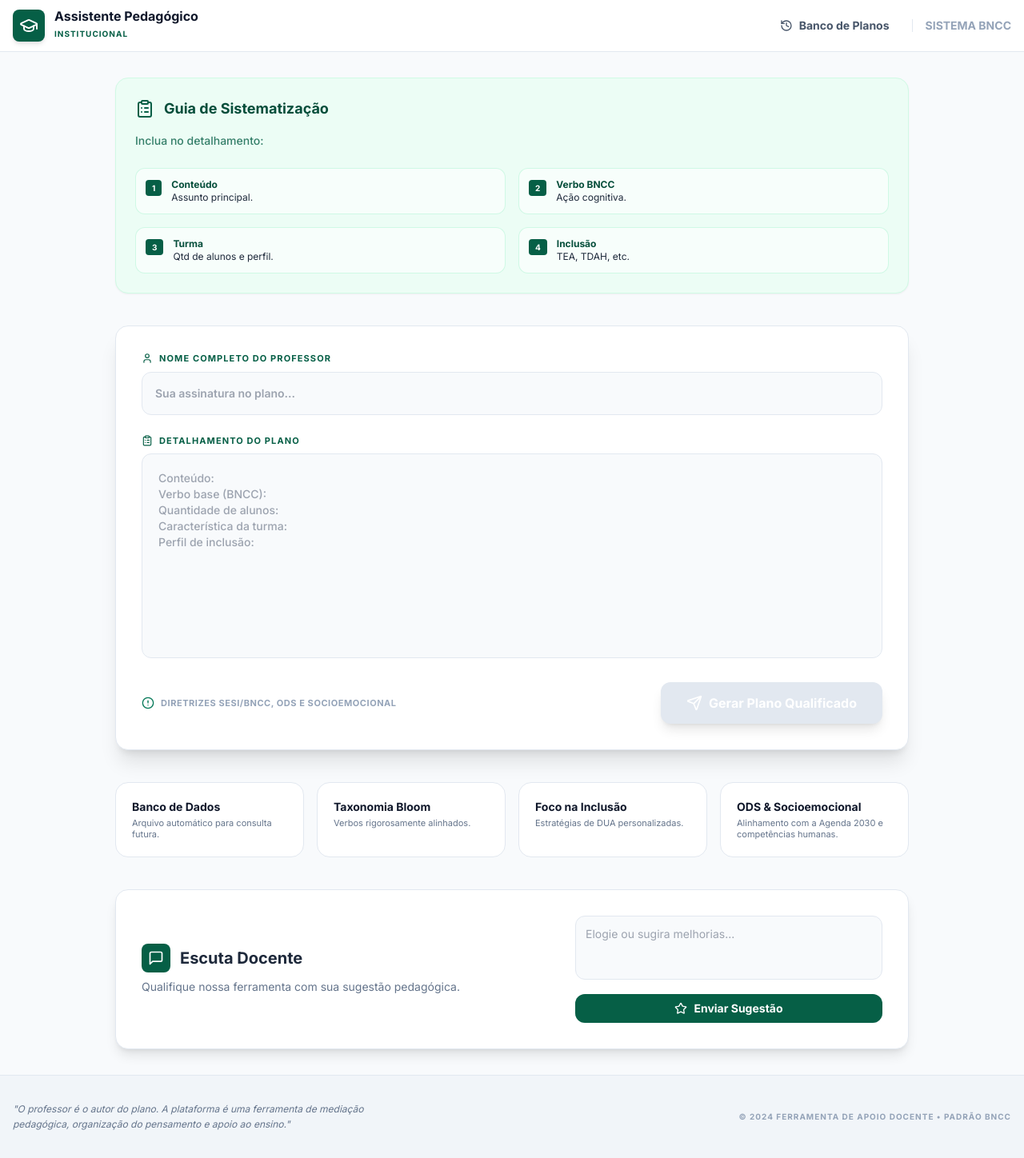
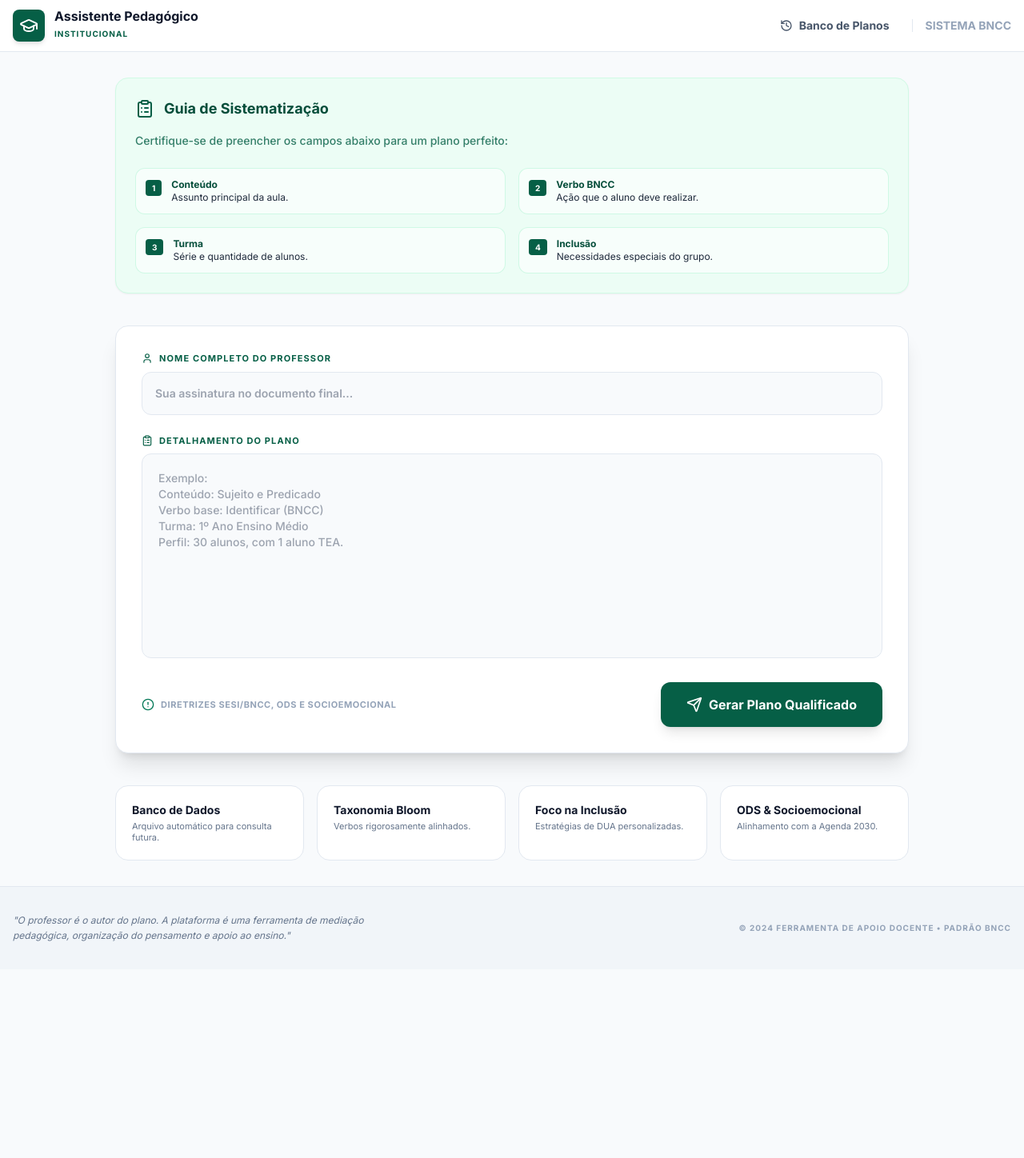
Before and after one commit to martinskati/GPP--PLANNER--Gerador-de-Planos-Pedag-gicos, a React (Vite) app: page / in a window 1280 px wide. Shown: the whole page at 80% size. After the commit the page ends 1212 px from the top, so only its background shows below. Built offline with nearby package versions, Linux system fonts and the light colour scheme.

Commit message:
feat: Improve form validation and error handling
Adds proactive validation for teacher name and lesson plan details, providing immediate visual feedback to the user. Also refines error messages for better clarity during API communication failures.

```diff
--- a/App.tsx
+++ b/App.tsx
@@ -27,17 +27,22 @@ const App: React.FC = () => {
     setHistory(storageService.getHistory());
   }, []);
 
-  useEffect(() => {
-    if (state.showHistory) {
-      setHistory(storageService.getHistory());
-    }
-  }, [state.showHistory]);
-
   const handleSubmit = useCallback(async (e: React.FormEvent) => {
     e.preventDefault();
-    if (!inputText.trim() || !teacherName.trim()) return;
 
+    // Validação proativa com feedback visual
+    if (!teacherName.trim()) {
+      setState(prev => ({ ...prev, error: "Por favor, insira seu nome antes de gerar o plano." }));
+      return;
+    }
+    if (!inputText.trim()) {
+      setState(prev => ({ ...prev, error: "O detalhamento do plano não pode estar vazio." }));
+      return;
+    }
+
+    console.log("Iniciando geração de plano para:", teacherName);
     setState(prev => ({ ...prev, isGenerating: true, error: null }));
+
     const fullInput = `Nome do Professor: ${teacherName}\n${inputText}`;
 
     try {
@@ -52,11 +57,11 @@ const App: React.FC = () => {
         showHistory: false
       });
     } catch (err: any) {
-      console.error("Erro capturado no App:", err);
+      console.error("Erro na submissão do formulário:", err);
       setState(prev => ({
         ...prev,
         isGenerating: false,
-        error: err.message || "Não foi possível gerar o plano. Verifique a configuração da API_KEY."
+        error: err.message || "Falha na comunicação com a IA. Verifique sua chave de API."
       }));
     }
   }, [inputText, teacherName]);
@@ -105,12 +110,20 @@ const App: React.FC = () => {
         {!state.plan ? (
           <div className="space-y-10 animate-in fade-in duration-500">
 
-            {/* Mensagem de Erro */}
+            {/* Alerta de Erro - Agora mais visível */}
             {state.error && (
-              <div className="bg-red-50 border border-red-200 rounded-xl p-4 flex items-center space-x-3 text-red-800 animate-in slide-in-from-top-2">
-                <XCircle className="w-5 h-5 shrink-0" />
-                <p className="text-sm font-bold">{state.error}</p>
-                <button onClick={() => setState(p => ({...p, error: null}))} className="ml-auto text-red-400 hover:text-red-600 font-bold text-xs uppercase">Fechar</button>
+              <div className="bg-red-50 border-2 border-red-200 rounded-xl p-4 flex items-center space-x-3 text-red-800 animate-bounce-short">
+                <AlertCircle className="w-6 h-6 shrink-0 text-red-600" />
+                <div className="flex-grow">
+                  <p className="text-sm font-black uppercase tracking-tight">Atenção Professor:</p>
+                  <p className="text-sm opacity-90">{state.error}</p>
+                </div>
+                <button
+                  onClick={() => setState(p => ({...p, error: null}))}
+                  className="p-1 hover:bg-red-100 rounded-lg transition-colors"
+                >
+                  <XCircle className="w-5 h-5" />
+                </button>
               </div>
             )}
 
@@ -119,13 +132,13 @@ const App: React.FC = () => {
                 <ClipboardList className="text-emerald-800 w-6 h-6" />
                 <h2 className="text-lg font-bold text-emerald-900">Guia de Sistematização</h2>
               </div>
-              <p className="text-sm text-emerald-800/80 mb-6 font-medium">Inclua no detalhamento:</p>
+              <p className="text-sm text-emerald-800/80 mb-6 font-medium">Certifique-se de preencher os campos abaixo para um plano perfeito:</p>
               <div className="grid md:grid-cols-2 gap-4 text-xs">
                 {[
-                  { id: 1, label: "Conteúdo", desc: "Assunto principal." },
-                  { id: 2, label: "Verbo BNCC", desc: "Ação cognitiva." },
-                  { id: 3, label: "Turma", desc: "Qtd de alunos e perfil." },
-                  { id: 4, label: "Inclusão", desc: "TEA, TDAH, etc." }
+                  { id: 1, label: "Conteúdo", desc: "Assunto principal da aula." },
+                  { id: 2, label: "Verbo BNCC", desc: "Ação que o aluno deve realizar." },
+                  { id: 3, label: "Turma", desc: "Série e quantidade de alunos." },
+                  { id: 4, label: "Inclusão", desc: "Necessidades especiais do grupo." }
                 ].map(item => (
                   <div key={item.id} className="bg-white/60 p-3 rounded-xl border border-emerald-200/50 flex items-start space-x-3">
                     <div className="bg-emerald-800 text-white text-[10px] font-bold px-2 py-0.5 rounded mt-0.5">{item.id}</div>
@@ -142,9 +155,11 @@ const App: React.FC = () => {
                     <User className="w-3.5 h-3.5" /> Nome Completo do Professor
                   </label>
                   <input
-                    type="text" value={teacherName} onChange={(e) => setTeacherName(e.target.value)}
-                    placeholder="Sua assinatura no plano..."
-                    className="w-full p-4 rounded-xl bg-slate-50 border border-slate-200 focus:ring-2 focus:ring-emerald-800 outline-none text-sm font-semibold"
+                    type="text"
+                    value={teacherName}
+                    onChange={(e) => setTeacherName(e.target.value)}
+                    placeholder="Sua assinatura no documento final..."
+                    className={`w-full p-4 rounded-xl bg-slate-50 border focus:ring-2 focus:ring-emerald-800 outline-none text-sm font-semibold transition-all ${state.error && !teacherName ? 'border-red-300 bg-red-50' : 'border-slate-200'}`}
                     disabled={state.isGenerating}
                   />
                 </div>
@@ -154,9 +169,10 @@ const App: React.FC = () => {
                     <ClipboardList className="w-3.5 h-3.5" /> Detalhamento do Plano
                   </label>
                   <textarea
-                    value={inputText} onChange={(e) => setInputText(e.target.value)}
-                    placeholder={`Conteúdo: \nVerbo base (BNCC): \nQuantidade de alunos: \nCaracterística da turma: \nPerfil de inclusão:`}
-                    className="w-full h-64 p-5 rounded-xl bg-slate-50 border border-slate-200 focus:ring-2 focus:ring-emerald-800 outline-none resize-none text-sm font-medium"
+                    value={inputText}
+                    onChange={(e) => setInputText(e.target.value)}
+                    placeholder={`Exemplo:\nConteúdo: Sujeito e Predicado\nVerbo base: Identificar (BNCC)\nTurma: 1º Ano Ensino Médio\nPerfil: 30 alunos, com 1 aluno TEA.`}
+                    className={`w-full h-64 p-5 rounded-xl bg-slate-50 border focus:ring-2 focus:ring-emerald-800 outline-none resize-none text-sm font-medium transition-all ${state.error && !inputText ? 'border-red-300 bg-red-50' : 'border-slate-200'}`}
                     disabled={state.isGenerating}
                   />
                 </div>
@@ -166,10 +182,15 @@ const App: React.FC = () => {
                     <AlertCircle className="w-4 h-4 mr-2 text-emerald-700" /> Diretrizes SESI/BNCC, ODS e Socioemocional
                   </div>
                   <button
-                    type="submit" disabled={state.isGenerating || !inputText.trim() || !teacherName.trim()}
-                    className="w-full md:w-auto flex items-center justify-center space-x-2 bg-emerald-800 hover:bg-emerald-900 disabled:bg-slate-200 text-white px-8 py-3.5 rounded-xl font-bold transition-all shadow-lg"
+                    type="submit"
+                    disabled={state.isGenerating}
+                    className="w-full md:w-auto flex items-center justify-center space-x-2 bg-emerald-800 hover:bg-emerald-900 disabled:bg-slate-300 text-white px-8 py-4 rounded-xl font-bold transition-all shadow-lg active:scale-95"
                   >
-                    {state.isGenerating ? <><Loader2 className="w-5 h-5 animate-spin" /><span>Sistematizando...</span></> : <><Send className="w-5 h-5" /><span>Gerar Plano Qualificado</span></>}
+                    {state.isGenerating ? (
+                      <><Loader2 className="w-5 h-5 animate-spin" /><span>Sistematizando...</span></>
+                    ) : (
+                      <><Send className="w-5 h-5" /><span>Gerar Plano Qualificado</span></>
+                    )}
                   </button>
                 </div>
               </form>
@@ -180,32 +201,13 @@ const App: React.FC = () => {
                 { title: 'Banco de Dados', desc: 'Arquivo automático para consulta futura.' },
                 { title: 'Taxonomia Bloom', desc: 'Verbos rigorosamente alinhados.' },
                 { title: 'Foco na Inclusão', desc: 'Estratégias de DUA personalizadas.' },
-                { title: 'ODS & Socioemocional', desc: 'Alinhamento com a Agenda 2030 e competências humanas.' }
+                { title: 'ODS & Socioemocional', desc: 'Alinhamento com a Agenda 2030.' }
               ].map((item, idx) => (
                 <div key={idx} className="bg-white p-5 rounded-2xl border border-slate-200 hover:border-emerald-200 transition-all group">
                   <h3 className="font-bold text-slate-900 text-sm mb-1 group-hover:text-emerald-800">{item.title}</h3>
                   <p className="text-[11px] text-slate-500 leading-tight">{item.desc}</p>
                 </div>
               ))}
-            </section>
-
-            <section className="bg-white rounded-2xl shadow-lg border border-slate-200 p-8">
-              <div className="flex flex-col md:flex-row items-center gap-8">
-                <div className="flex-1 space-y-2">
-                  <div className="flex items-center space-x-3"><div className="bg-emerald-800 p-2 rounded-lg"><MessageSquare className="text-white w-5 h-5" /></div><h2 className="text-xl font-bold">Escuta Docente</h2></div>
-                  <p className="text-slate-500 text-sm">Qualifique nossa ferramenta com sua sugestão pedagógica.</p>
-                </div>
-                <div className="w-full md:w-96">
-                  {feedbackStatus === 'success' ? (
-                    <div className="bg-emerald-50 border border-emerald-100 p-6 rounded-xl text-center"><CheckCircle className="w-8 h-8 text-emerald-800 mx-auto mb-2" /><h3 className="font-bold text-emerald-900">Feedback Recebido!</h3></div>
-                  ) : (
-                    <form onSubmit={handleSendFeedback} className="space-y-3">
-                      <textarea value={feedbackText} onChange={(e) => setFeedbackText(e.target.value)} placeholder="Elogie ou sugira melhorias..." className="w-full h-20 p-3 rounded-xl bg-slate-50 border border-slate-200 text-sm focus:ring-2 focus:ring-emerald-800 outline-none transition-all resize-none" />
-                      <button type="submit" className="w-full flex items-center justify-center space-x-2 bg-emerald-800 text-white py-2 rounded-xl font-bold text-sm"><Star className="w-4 h-4" /><span>Enviar Sugestão</span></button>
-                    </form>
-                  )}
-                </div>
-              </div>
             </section>
           </div>
         ) : (
```
